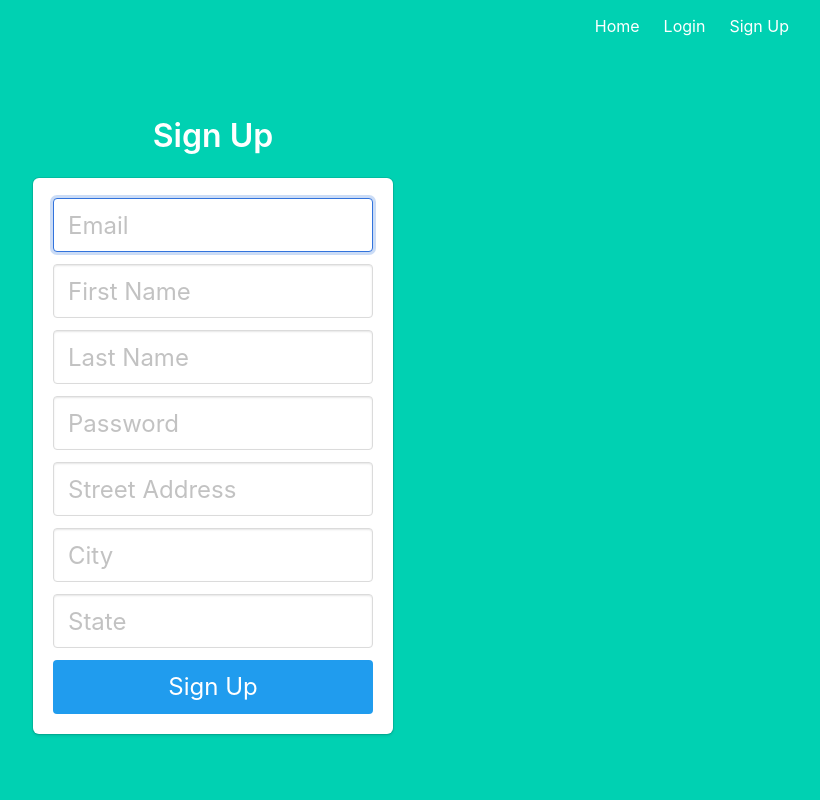
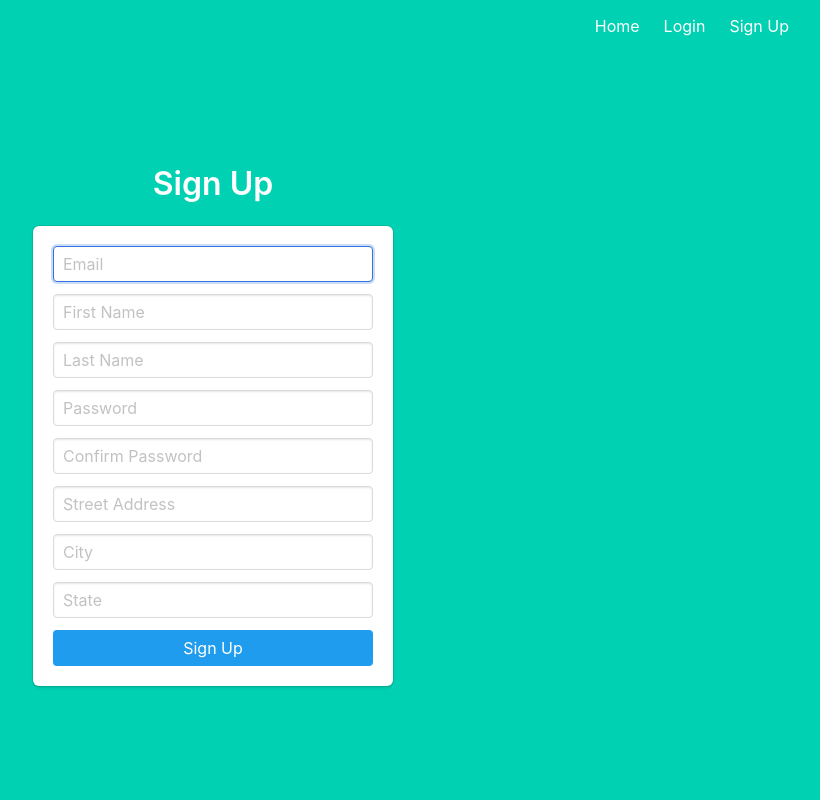
Before and after one commit to vin-lz/cs6083-principles-of-database-systems-final-project, a Flask app: template templates/signup.html in a window 1280 px wide. Shown: the whole page, without its empty margins (427-1247 px from the left). Run offline with Flask 2, Linux system fonts and the light colour scheme; the template is opened without the code that fills it, so the values that code supplies are empty.

Commit message:
feat: Confirm password before signup

```diff
--- a/templates/signup.html
+++ b/templates/signup.html
@@ -7,54 +7,60 @@
         {% with messages = get_flashed_messages() %}
         {% if messages %}
         <div class="notification is-danger">
-            {{ messages[0] }}. Go to <a href="{{ url_for('auth.login') }}">login page</a>.
+            {{ messages[0] }}.
         </div>
         {% endif %}
         {% endwith %}
         <form method="POST" action="/signup">
             <div class="field">
                 <div class="control">
-                    <input class="input is-large" type="email" name="email" placeholder="Email" autofocus="">
+                    <input class="input" type="email" name="email" placeholder="Email" autofocus="">
                 </div>
             </div>
 
             <div class="field">
                 <div class="control">
-                    <input class="input is-large" type="text" name="first-name" placeholder="First Name" autofocus="">
+                    <input class="input" type="text" name="first-name" placeholder="First Name" autofocus="">
                 </div>
             </div>
 
             <div class="field">
                 <div class="control">
-                    <input class="input is-large" type="text" name="last-name" placeholder="Last Name" autofocus="">
+                    <input class="input" type="text" name="last-name" placeholder="Last Name" autofocus="">
                 </div>
             </div>
 
             <div class="field">
                 <div class="control">
-                    <input class="input is-large" type="password" name="password" placeholder="Password">
+                    <input class="input" type="password" name="new-password" placeholder="Password">
+                </div>
+            </div>
+
+            <div class="field">
+                    <div class="control">
+                        <input class="input" type="password" name="confirm-password" placeholder="Confirm Password">
+                    </div>
+                </div>
+
+            <div class="field">
+                <div class="control">
+                    <input class="input" type="text" name="street-address" placeholder="Street Address">
                 </div>
             </div>
 
             <div class="field">
                 <div class="control">
-                    <input class="input is-large" type="text" name="street-address" placeholder="Street Address">
+                    <input class="input" type="text" name="city" placeholder="City">
                 </div>
             </div>
 
             <div class="field">
                 <div class="control">
-                    <input class="input is-large" type="text" name="city" placeholder="City">
+                    <input class="input" type="text" name="state" placeholder="State">
                 </div>
             </div>
 
-            <div class="field">
-                <div class="control">
-                    <input class="input is-large" type="text" name="state" placeholder="State">
-                </div>
-            </div>
-
-            <button class="button is-block is-info is-large is-fullwidth">Sign Up</button>
+            <button class="button is-block is-info is-fullwidth">Sign Up</button>
         </form>
     </div>
 </div>
```
Also changed, not shown: auth.py (+30 -19 lines), db.sqlite3.
